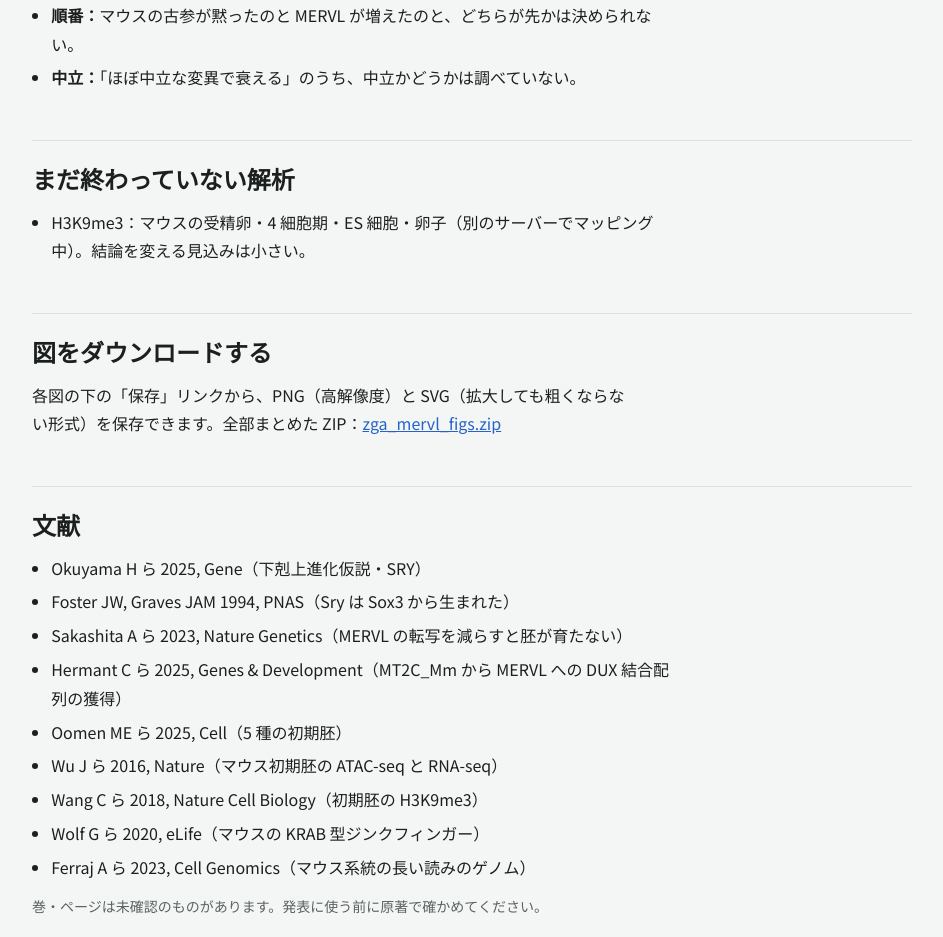
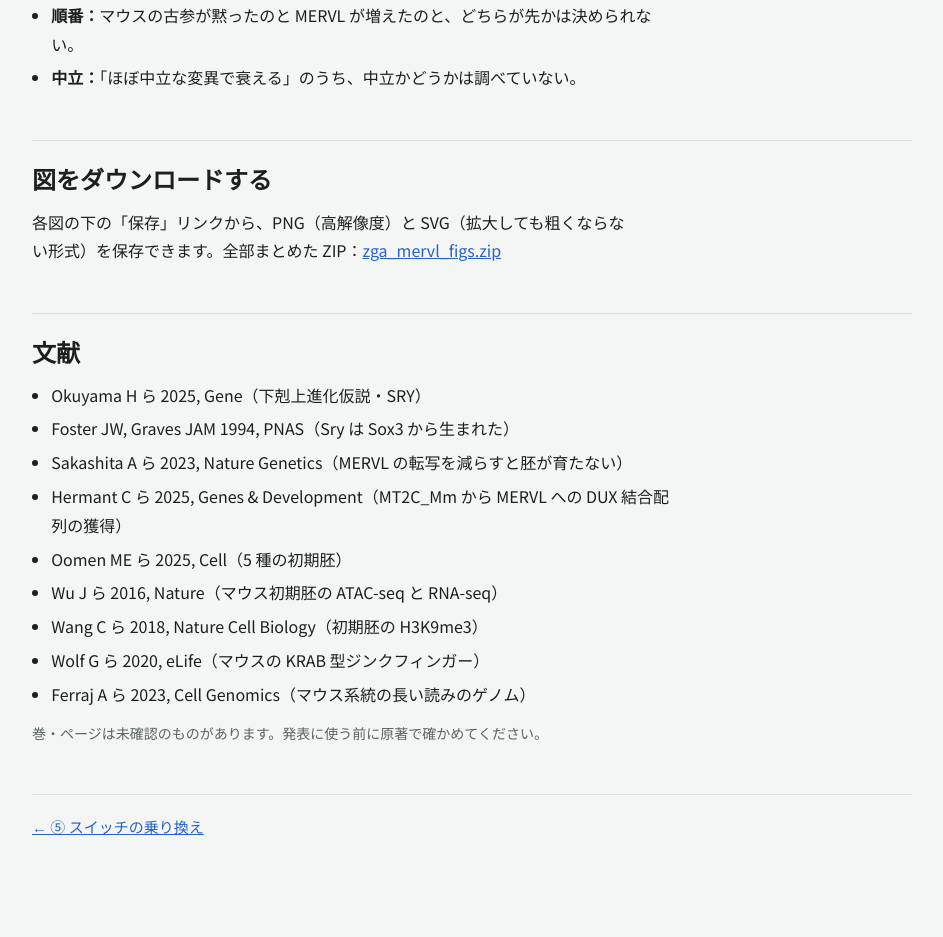
Before and after one commit to BatoriTakayuki/zga-gekokujo, a plain HTML site: page methods.html in a window 1280 px wide. Shown: the part 1872-2809 px from the top of the page, without its empty margins (168-1111 px from the left). Drawn offline with Linux system fonts and the light colour scheme; a web font is replaced by a local one.

```diff
--- a/methods.html
+++ b/methods.html
@@ -63,12 +63,7 @@
   </ul>
 </section>
 
-<section class="stage">
-  <h2>まだ終わっていない解析</h2>
-  <ul class="plain">
-    <li>H3K9me3：マウスの受精卵・4 細胞期・ES 細胞・卵子（別のサーバーでマッピング中）。結論を変える見込みは小さい。</li>
-  </ul>
-</section>
+
 
 <section class="stage">
   <h2>図をダウンロードする</h2>
```
Also changed, not shown: decline.html (+1 -0 lines).
